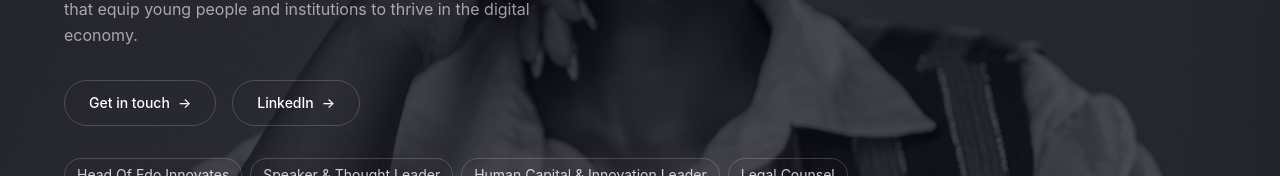
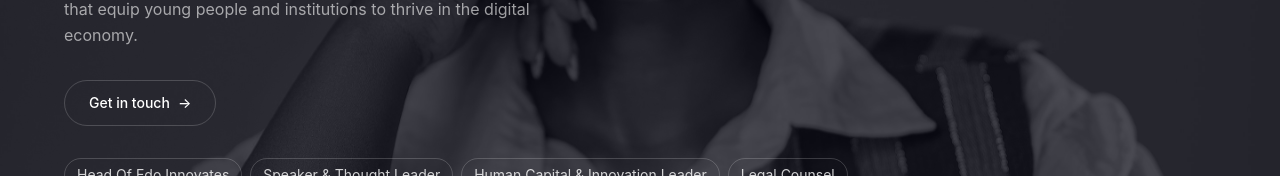
Before and after one commit to FOA-developer/Jobina-Portfolio, a React (Vite) app in the folder frontend/: page / in a window 1280 px wide. Shown: the part 476-652 px from the top of the page. Built offline with nearby package versions, Linux system fonts and the light colour scheme.

Commit message:
fix: remove LinkedIn button from CTA section

```diff
--- a/frontend/src/components/main/Hero.jsx
+++ b/frontend/src/components/main/Hero.jsx
@@ -68,21 +68,11 @@ const Hero = () => {
           <p className="text-white/60 text-sm md:text-base leading-relaxed mb-8 max-w-lg">Human capital and innovation leader driving workforce transformation through strategic programme leadership, ecosystem development, and cross-sector partnerships, designing initiatives that equip young people and institutions to thrive in the digital economy.</p>
 
           {/* CTA buttons */}
-          <div className="flex flex-wrap gap-4 mb-8">
+          <div className="flex flex-wrap mb-8">
             <a
               href="#contact"
               className="flex items-center gap-2 px-6 py-3 rounded-full text-sm font-medium text-white transition-all duration-200 hover:bg-white/10 border-border border">
               Get in touch <span aria-hidden>→</span>
-            </a>
-
-            <a
-              href="https://www.linkedin.com/in/jobina-arinze"
-              target="_blank"
-              rel="noopener noreferrer"
-              className="flex items-center gap-2 px-6 py-3 rounded-full text-sm font-medium text-white border transition-all duration-200 hover:bg-white/10"
-              style={{ borderColor: 'var(--color-border)' }}
-            >
-              LinkedIn <span aria-hidden>→</span>
             </a>
           </div>
 
```
